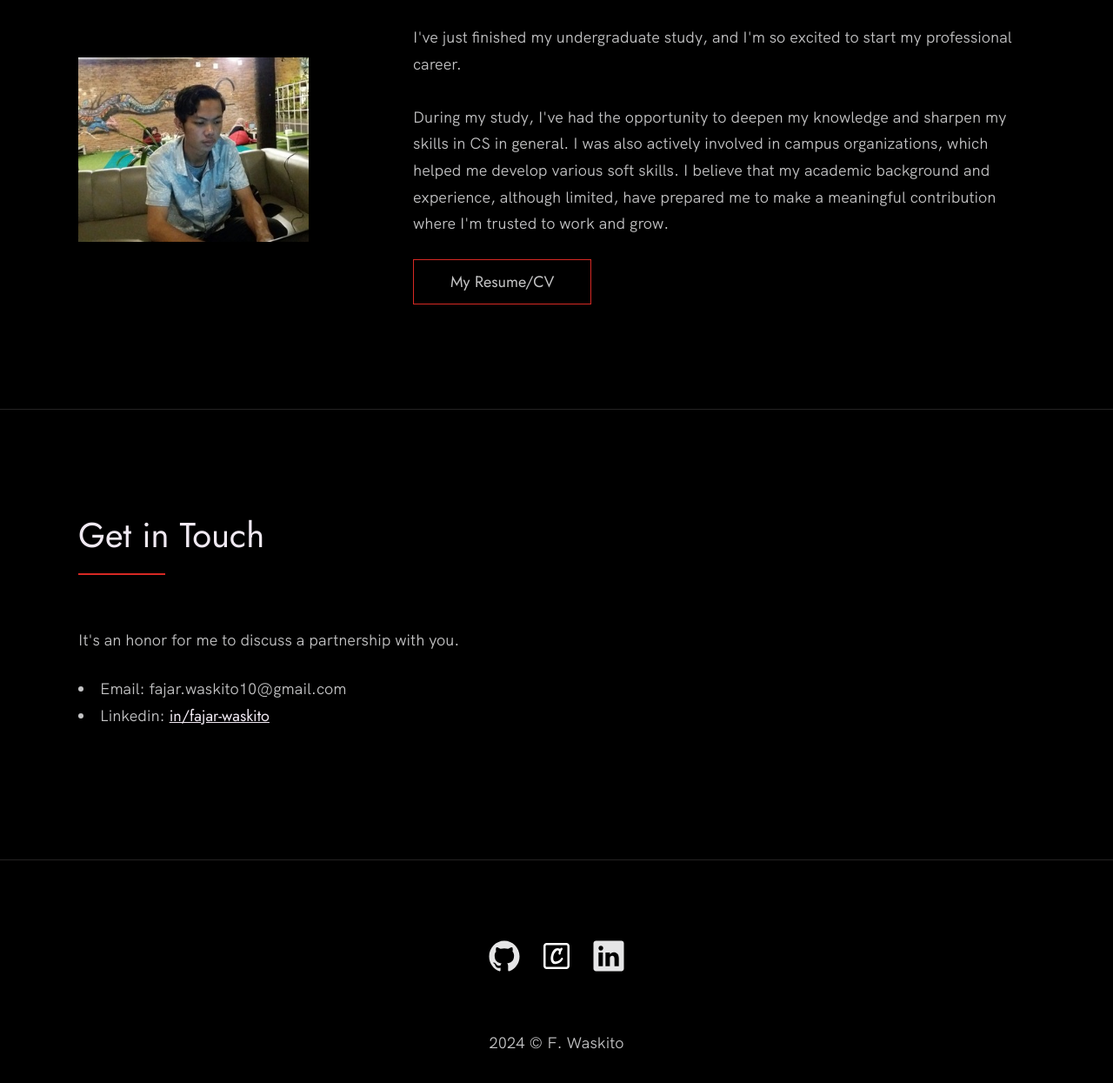
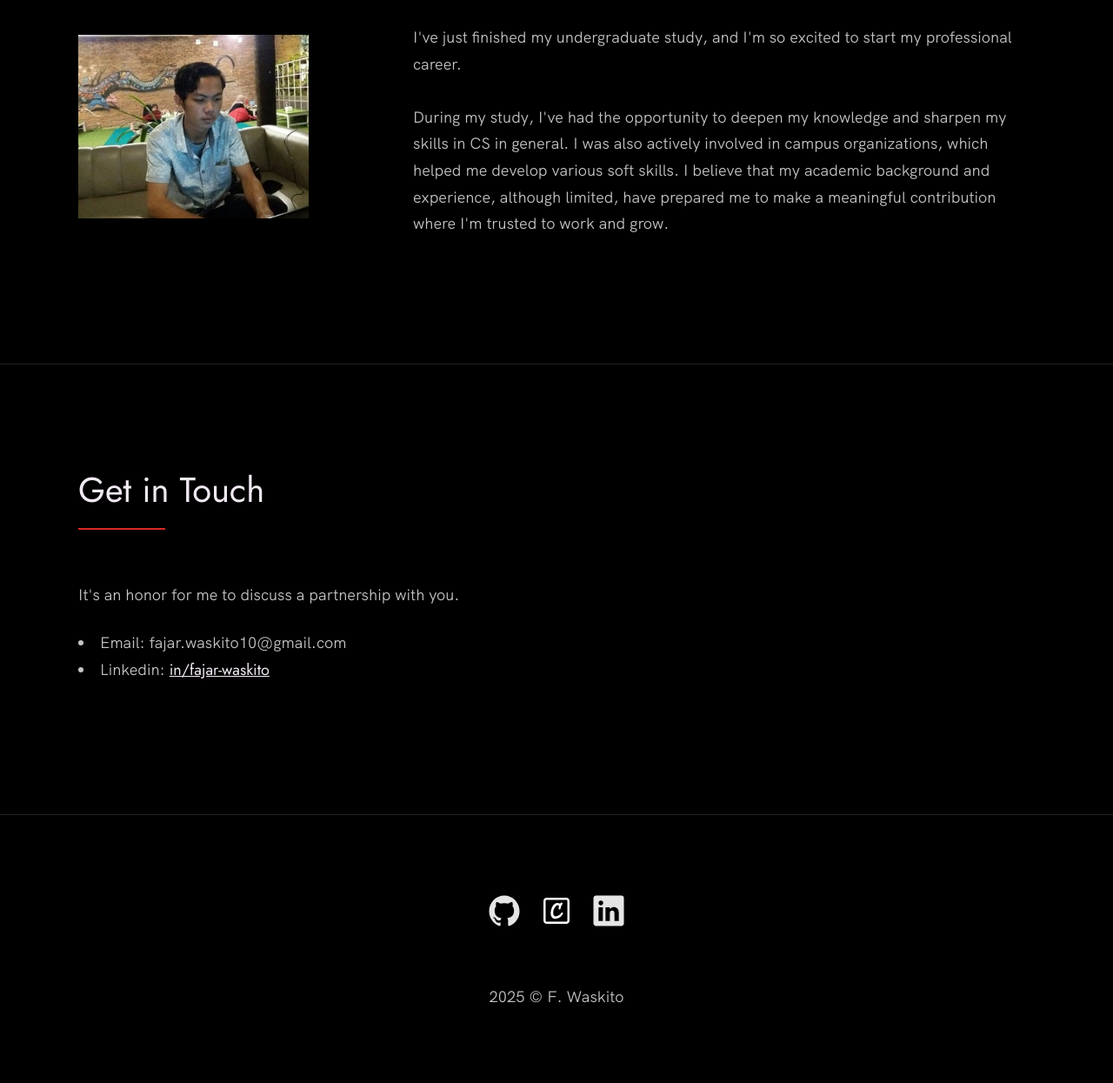
Before and after one commit to fwaskito/portofolio, a plain HTML site: page index.html in a window 1280 px wide. Shown: the part 3148-4393 px from the top of the page at 87% size. After the commit the page ends 4365 px from the top, so only its background shows below. Drawn offline with Linux system fonts and the light colour scheme; files whose address does not match are found by name.

Commit message:
style: remove My CV/Resume button

```diff
--- a/index.html
+++ b/index.html
@@ -155,7 +155,7 @@
               believe that my academic background and experience, although limited, have prepared me to make a
               meaningful contribution where I'm trusted to work and grow.
             </p>
-            <a class="btn" target="_blank" href="https://www.cakeresume.com/fajar-waskito-cv">My Resume/CV</a>
+            <!--<a class="btn" target="_blank" href="">My Resume/CV</a>-->
           </div>
 
           <div class="about__photo-container">
@@ -210,7 +210,7 @@
 
       <!-- Creadit -->
       <p>
-        2024 &copy; F. Waskito</a>
+        2025 &copy; F. Waskito</a>
       </p>
     </div>
   </footer>
```
